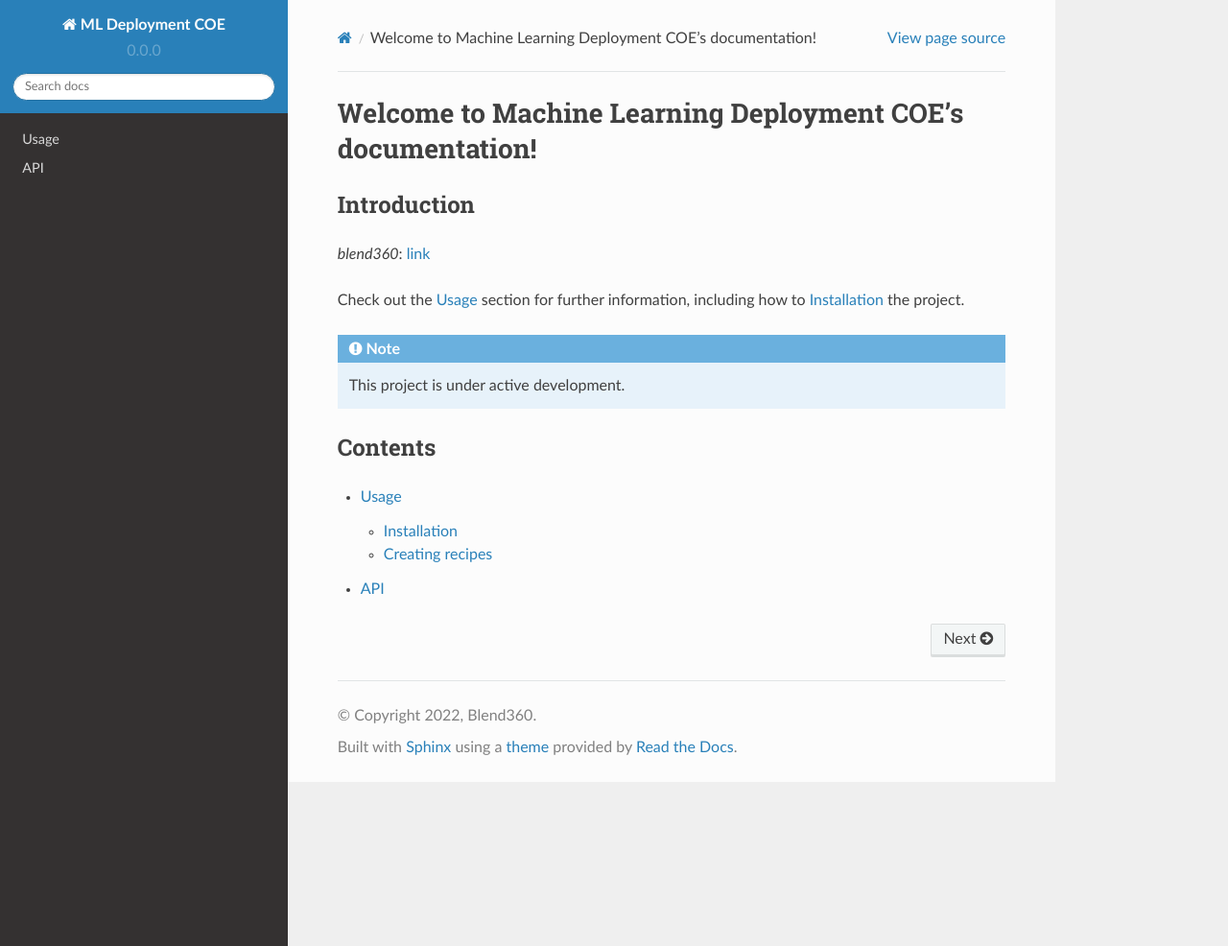
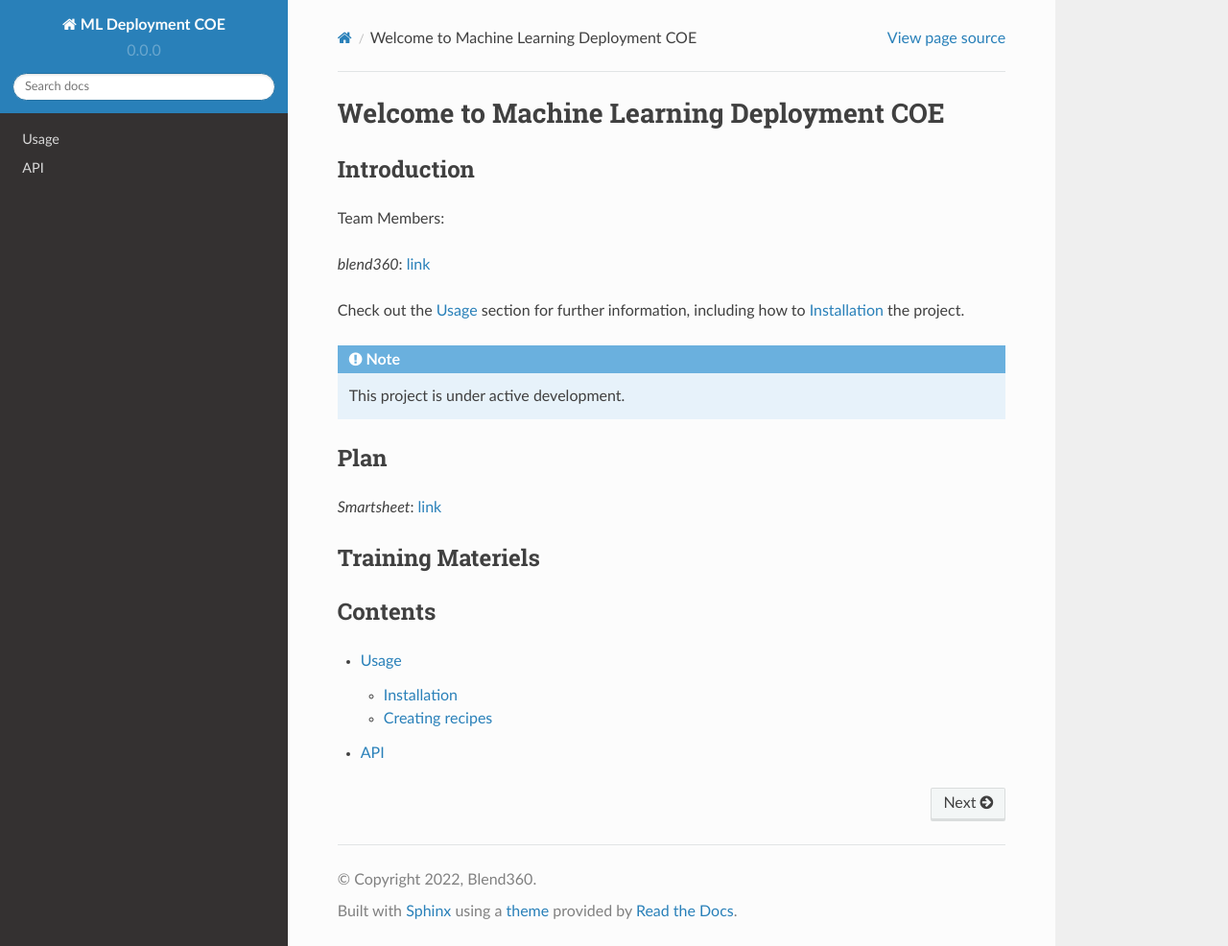
Before and after one commit to bridgecrew-perf6/ml-deployment-coe, a Sphinx documentation site: the page built from docs/source/index.rst, in a window 1280 px wide and 986 px high. Shown: the whole window at 96% size. Built offline with Sphinx 7.4.7 and the Read the Docs theme 2.0.0, drawn with Linux system fonts in a browser that asks for light colours.

Commit message:
Update index.rst

```diff
--- a/docs/source/index.rst
+++ b/docs/source/index.rst
@@ -1,8 +1,9 @@
-Welcome to Machine Learning Deployment COE's documentation!
+Welcome to Machine Learning Deployment COE
 ===================================
 
 Introduction
 -------
+Team Members:
 
 *blend360*: `link <https://www.blend360.com/>`_
 
@@ -13,6 +14,16 @@ how to :ref:`installation` the project.
 
    This project is under active development.
 
+Plan
+--------
+*Smartsheet*: `link <https://app.smartsheet.com/sheets/2Pv8prh98qrCfgMQVj6GGFFxw4qjwJv6G6QCwfF1?view=gantt>`_
+
+
+Training Materiels
+--------
+
+
+
 Contents
 --------
 
```
